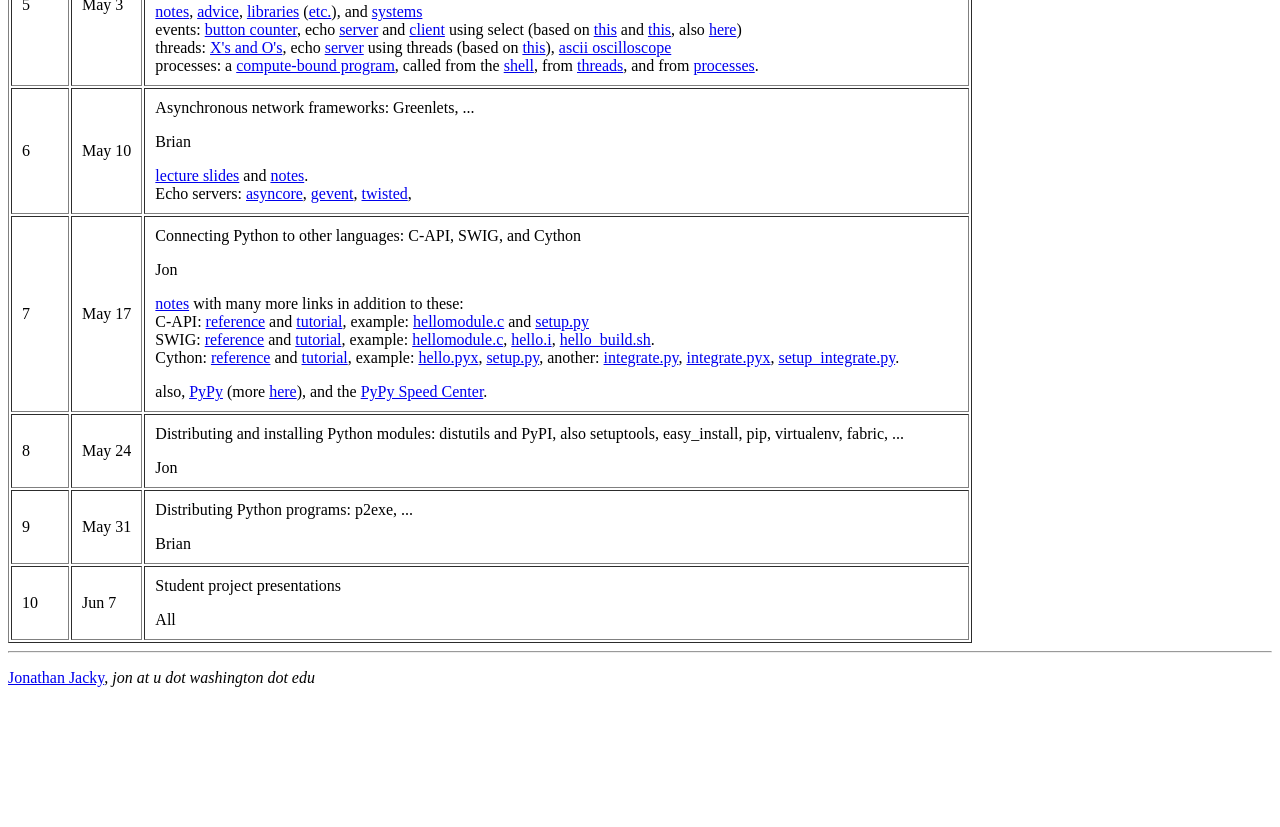
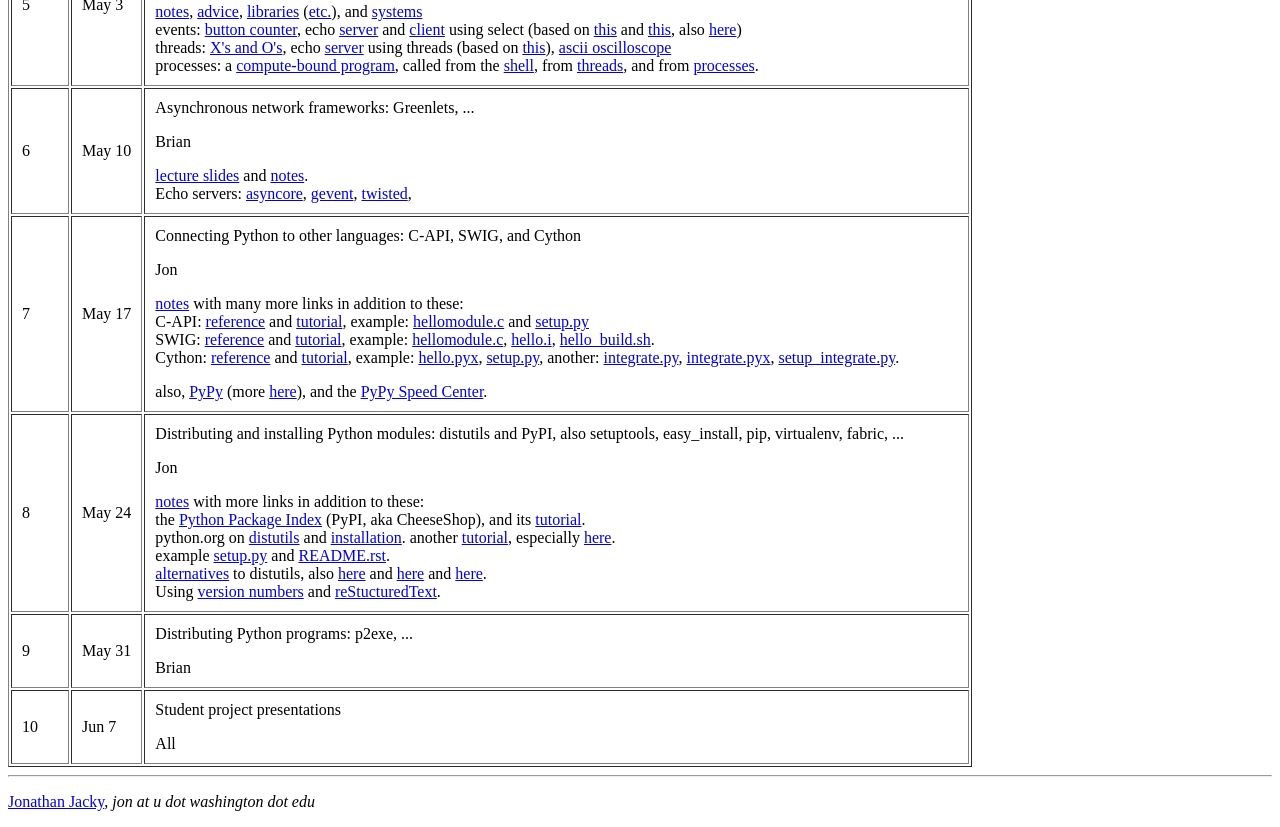
Before and after one commit to jon-jacky/uwpython_spring, a plain HTML site: page course3.html in a window 1280 px wide. Shown: the part 1147-1974 px from the top of the page. Before the commit the page ends 1850 px from the top, so only its background shows below. Drawn offline with Linux system fonts and the light colour scheme.

Commit message:
put week 8 links on course3.html, tweak notes-8.txt

```diff
--- a/course3.html
+++ b/course3.html
@@ -260,6 +260,25 @@ also, <a href="http://www.pypy.org/">PyPy</a>
 <p>Distributing and installing Python modules: distutils and PyPI,
 also setuptools, easy_install, pip, virtualenv, fabric, ...</p>
 <p>Jon</p>
+<p>
+<a href="week08/notes-8.txt">notes</a>
+with more links in addition to these:<br>
+the <a href="http://pypi.python.org/pypi">Python Package Index</a>
+(PyPI, aka CheeseShop), and its
+<a href="http://wiki.python.org/moin/CheeseShopTutorial">tutorial</a>.<br>
+python.org on  <a href="http://docs.python.org/distutils/">distutils</a>
+and <a href="http://docs.python.org/install/">installation</a>.
+another <a href="http://guide.python-distribute.org/">tutorial</a>,
+especially <a href="http://guide.python-distribute.org/creation.html">here</a>.<br>
+example <a href="week08/setup.py">setup.py</a> and
+<a href="week08/README.rst">README.rst</a>.<br>
+<a href="http://guide.python-distribute.org/introduction.html#current-state-of-packaging">alternatives</a> to distutils, also
+<a href="http://www.clemesha.org/blog/modern-python-hacker-tools-virtualenv-fabric-pip">here</a> and
+<a href="http://groups.google.com/group/django-developers/msg/5407cdb400157259">here</a> and
+<a href="http://faassen.n--tree.net/blog/view/weblog/2009/11/09/0">here</a>.<br>
+Using <a href="http://semver.org/">version numbers</a> and
+<a href="http://docutils.sourceforge.net/docs/user/rst/quickref.html">
+reStucturedText</a>.<br>
 </td>
 </tr>
 
```
Also changed, not shown: week08/notes-8.txt.
